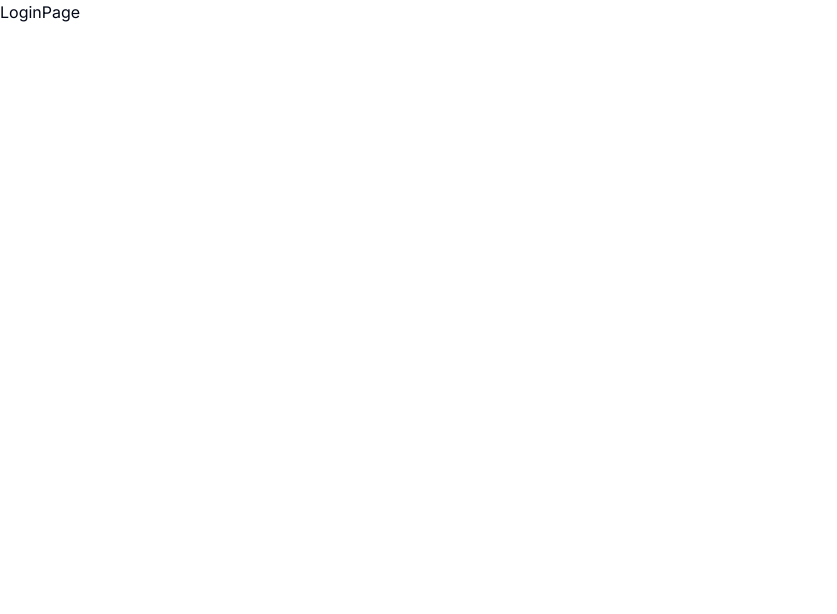
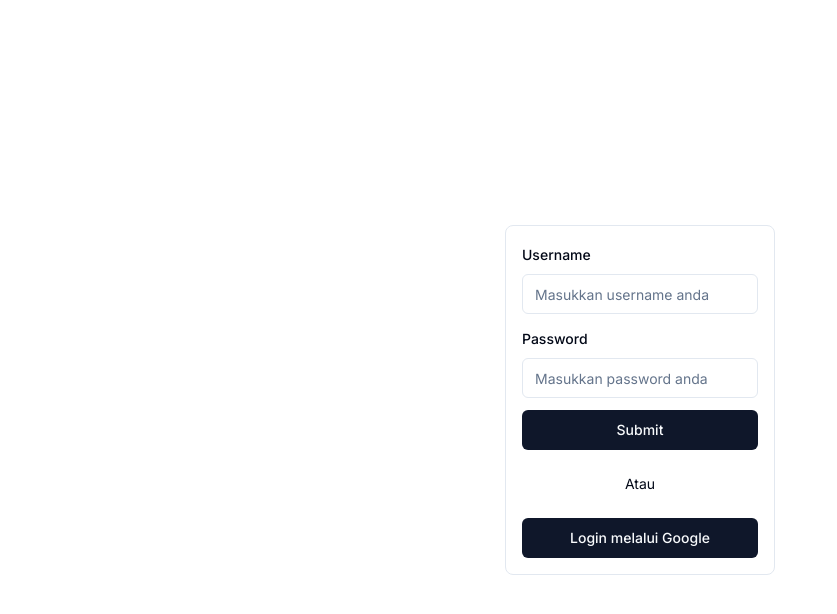
Before and after one commit to mhabbatein/data-management-system-app, a Next.js app: page /login in a window 1280 px wide. Shown: the top 614 px of the page, without its empty margins (0-837 px from the left). Built offline with nearby package versions, Linux system fonts and the light colour scheme.

Commit message:
add login box

```diff
--- a/app/(home)/login/page.tsx
+++ b/app/(home)/login/page.tsx
@@ -1,5 +1,17 @@
+import { LoginForm } from "@/components/LoginForm";
+import { Button } from "@/components/ui/button";
+import { Input } from "@/components/ui/input";
 import React from "react";
 
 export default function LoginPage() {
-  return <div>LoginPage</div>;
+  return (
+    <div className="flex min-h-screen items-center justify-center">
+      {/* Login Box */}
+      <section className="flex flex-col items-center gap-6 rounded-lg border border-input p-4">
+        <LoginForm />
+        <p className="text-sm">Atau</p>
+        <Button className="w-full">Login melalui Google</Button>
+      </section>
+    </div>
+  );
 }
```
